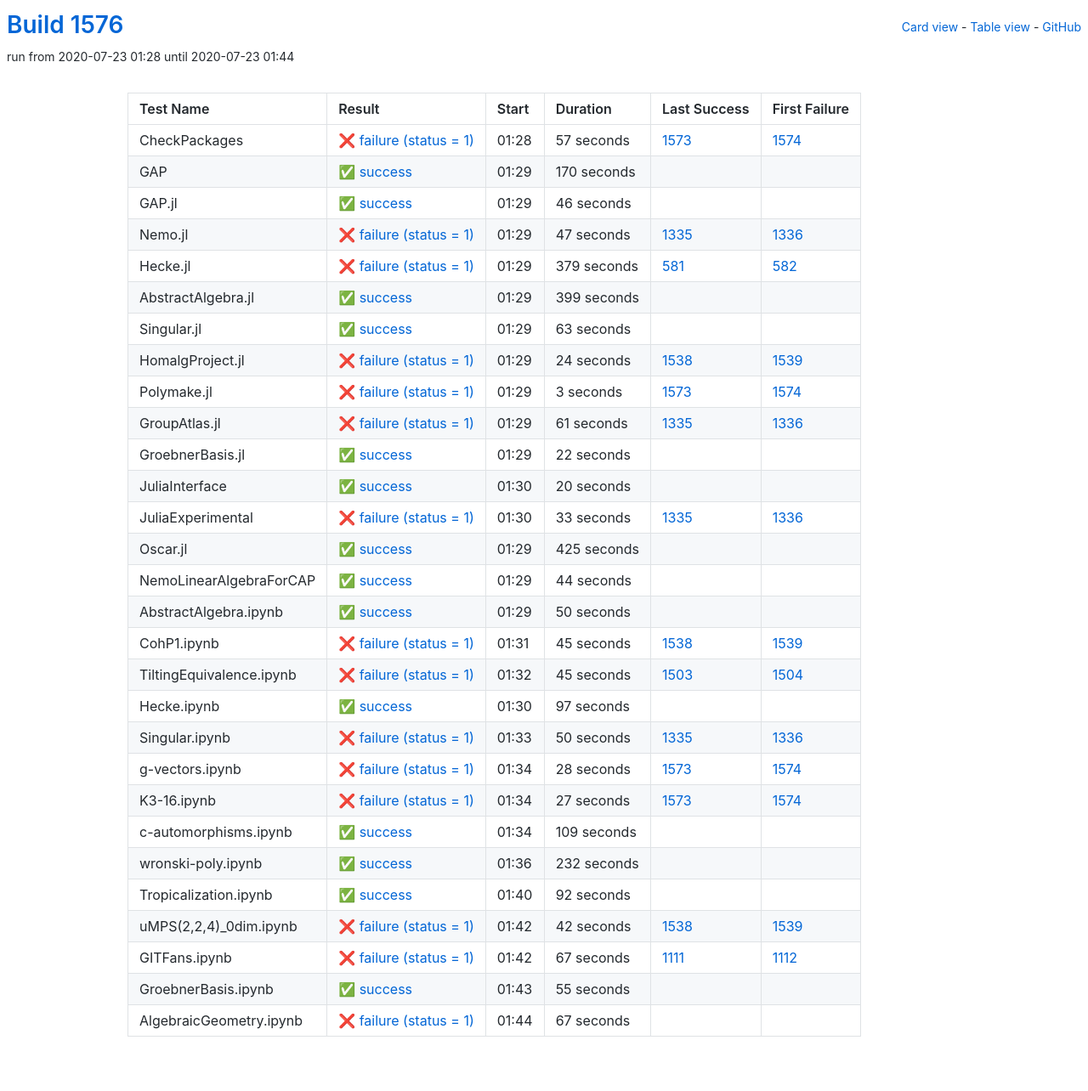
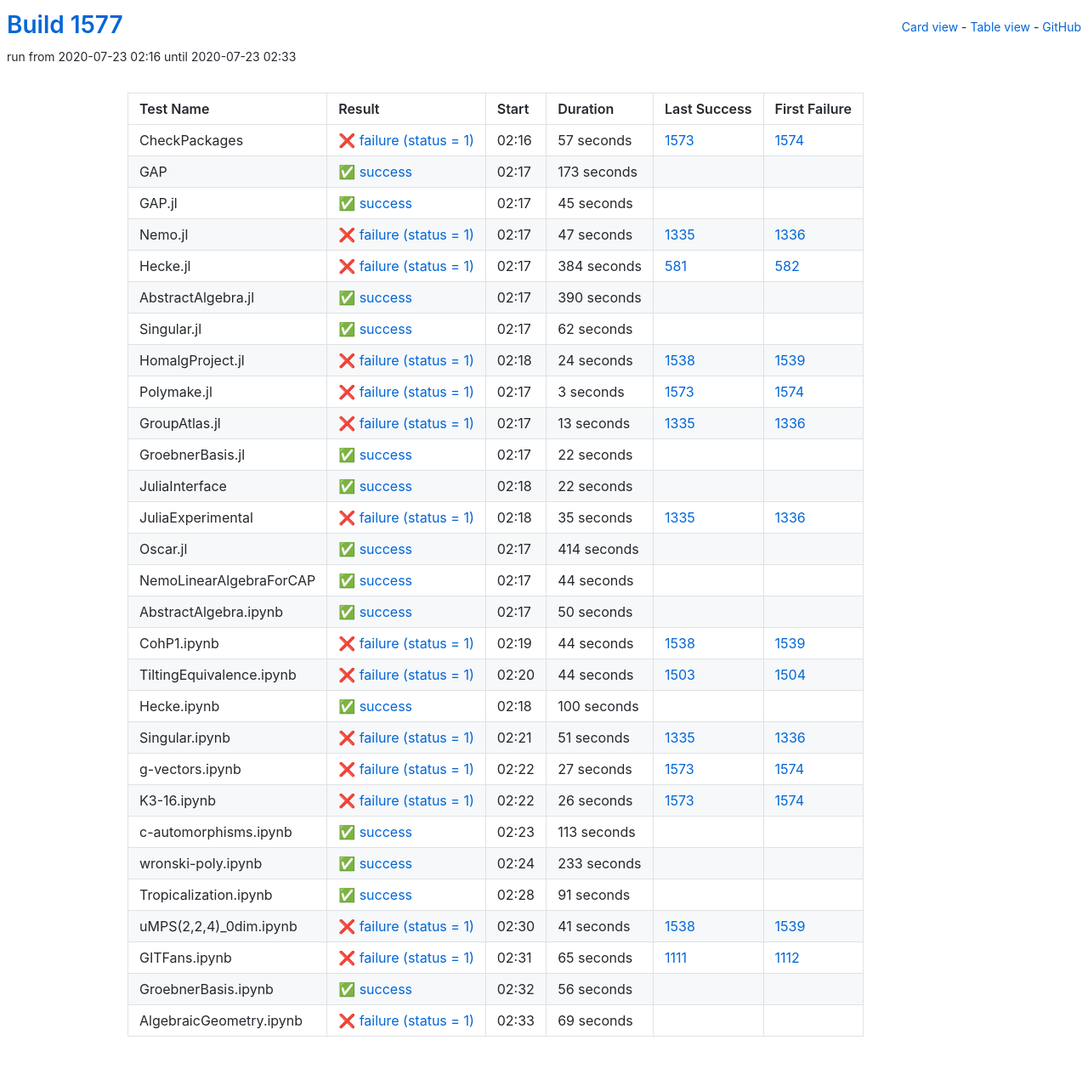
Before and after one commit to oscar-system/oscar-ci-status-1.4, a Jekyll site: the page built from table.html, in a window 1280 px wide. Shown: the whole page at 85% size. Built offline with Jekyll 4.4.1, drawn with Linux system fonts in a browser that asks for light colours.

Commit message:
Build #1577

```diff
--- a/_data/ci.yml
+++ b/_data/ci.yml
@@ -1,6 +1,6 @@
 ---
-build: 1576
-build_url: https://oscarci.mathematik.uni-kl.de/job/oscar-julia-1.4/1576/
+build: 1577
+build_url: https://oscarci.mathematik.uni-kl.de/job/oscar-julia-1.4/1577/
 job: oscar-julia-1.4
 organization: oscar-system
 repo: oscar-ci-status-1.4
@@ -8,8 +8,8 @@ repourl: https://github.com/oscar-system/oscar-ci-status-1.4
 tests:
 - name: CheckPackages
   id: checkpackages
-  log: https://oscarci.mathematik.uni-kl.de/job/oscar-julia-1.4/1576/artifact/logs/build-1576/CheckPackages.log
-  start: 2020-07-23 01:28
+  log: https://oscarci.mathematik.uni-kl.de/job/oscar-julia-1.4/1577/artifact/logs/build-1577/CheckPackages.log
+  start: 2020-07-23 02:16
   success: false
   exitcode: 1
   status: failure
@@ -20,32 +20,32 @@ tests:
   first_failure_url: https://oscarci.mathematik.uni-kl.de/job/oscar-julia-1.4/1574/
 - name: GAP
   id: gap
-  log: https://oscarci.mathematik.uni-kl.de/job/oscar-julia-1.4/1576/artifact/logs/build-1576/GAP.log
-  start: 2020-07-23 01:29
+  log: https://oscarci.mathematik.uni-kl.de/job/oscar-julia-1.4/1577/artifact/logs/build-1577/GAP.log
+  start: 2020-07-23 02:17
   success: true
   exitcode: 0
   status: success
-  duration: 170
+  duration: 173
   last_success: false
   last_success_url:
   first_failure: false
   first_failure_url:
 - name: GAP.jl
   id: gap-jl
-  log: https://oscarci.mathematik.uni-kl.de/job/oscar-julia-1.4/1576/artifact/logs/build-1576/GAP.jl.log
-  start: 2020-07-23 01:29
+  log: https://oscarci.mathematik.uni-kl.de/job/oscar-julia-1.4/1577/artifact/logs/build-1577/GAP.jl.log
+  start: 2020-07-23 02:17
   success: true
   exitcode: 0
   status: success
-  duration: 46
+  duration: 45
   last_success: false
   last_success_url:
   first_failure: false
   first_failure_url:
 - name: Nemo.jl
   id: nemo-jl
-  log: https://oscarci.mathematik.uni-kl.de/job/oscar-julia-1.4/1576/artifact/logs/build-1576/Nemo.jl.log
-  start: 2020-07-23 01:29
+  log: https://oscarci.mathematik.uni-kl.de/job/oscar-julia-1.4/1577/artifact/logs/build-1577/Nemo.jl.log
+  start: 2020-07-23 02:17
   success: false
   exitcode: 1
   status: failure
@@ -56,44 +56,44 @@ tests:
   first_failure_url: https://oscarci.mathematik.uni-kl.de/job/oscar-julia-1.4/1336/
 - name: Hecke.jl
   id: hecke-jl
-  log: https://oscarci.mathematik.uni-kl.de/job/oscar-julia-1.4/1576/artifact/logs/build-1576/Hecke.jl.log
-  start: 2020-07-23 01:29
+  log: https://oscarci.mathematik.uni-kl.de/job/oscar-julia-1.4/1577/artifact/logs/build-1577/Hecke.jl.log
+  start: 2020-07-23 02:17
   success: false
   exitcode: 1
   status: failure
-  duration: 379
+  duration: 384
   last_success: 581
   last_success_url: https://oscarci.mathematik.uni-kl.de/job/oscar-julia-1.4/581/
   first_failure: 582
   first_failure_url: https://oscarci.mathematik.uni-kl.de/job/oscar-julia-1.4/582/
 - name: AbstractAlgebra.jl
   id: abstractalgebra-jl
-  log: https://oscarci.mathematik.uni-kl.de/job/oscar-julia-1.4/1576/artifact/logs/build-1576/AbstractAlgebra.jl.log
-  start: 2020-07-23 01:29
+  log: https://oscarci.mathematik.uni-kl.de/job/oscar-julia-1.4/1577/artifact/logs/build-1577/AbstractAlgebra.jl.log
+  start: 2020-07-23 02:17
   success: true
   exitcode: 0
   status: success
-  duration: 399
+  duration: 390
   last_success: false
   last_success_url:
   first_failure: false
   first_failure_url:
 - name: Singular.jl
   id: singular-jl
-  log: https://oscarci.mathematik.uni-kl.de/job/oscar-julia-1.4/1576/artifact/logs/build-1576/Singular.jl.log
-  start: 2020-07-23 01:29
+  log: https://oscarci.mathematik.uni-kl.de/job/oscar-julia-1.4/1577/artifact/logs/build-1577/Singular.jl.log
+  start: 2020-07-23 02:17
   success: true
   exitcode: 0
   status: success
-  duration: 63
+  duration: 62
   last_success: false
   last_success_url:
   first_failure: false
   first_failure_url:
 - name: HomalgProject.jl
   id: homalgproject-jl
-  log: https://oscarci.mathematik.uni-kl.de/job/oscar-julia-1.4/1576/artifact/logs/build-1576/HomalgProject.jl.log
-  start: 2020-07-23 01:29
+  log: https://oscarci.mathematik.uni-kl.de/job/oscar-julia-1.4/1577/artifact/logs/build-1577/HomalgProject.jl.log
+  start: 2020-07-23 02:18
   success: false
   exitcode: 1
   status: failure
@@ -104,8 +104,8 @@ tests:
   first_failure_url: https://oscarci.mathematik.uni-kl.de/job/oscar-julia-1.4/1539/
 - name: Polymake.jl
   id: polymake-jl
-  log: https://oscarci.mathematik.uni-kl.de/job/oscar-julia-1.4/1576/artifact/logs/build-1576/Polymake.jl.log
-  start: 2020-07-23 01:29
+  log: https://oscarci.mathematik.uni-kl.de/job/oscar-julia-1.4/1577/artifact/logs/build-1577/Polymake.jl.log
+  start: 2020-07-23 02:17
   success: false
   exitcode: 1
   status: failure
@@ -116,20 +116,20 @@ tests:
   first_failure_url: https://oscarci.mathematik.uni-kl.de/job/oscar-julia-1.4/1574/
 - name: GroupAtlas.jl
   id: groupatlas-jl
-  log: https://oscarci.mathematik.uni-kl.de/job/oscar-julia-1.4/1576/artifact/logs/build-1576/GroupAtlas.jl.log
-  start: 2020-07-23 01:29
+  log: https://oscarci.mathematik.uni-kl.de/job/oscar-julia-1.4/1577/artifact/logs/build-1577/GroupAtlas.jl.log
+  start: 2020-07-23 02:17
   success: false
   exitcode: 1
   status: failure
-  duration: 61
+  duration: 13
   last_success: 1335
   last_success_url: https://oscarci.mathematik.uni-kl.de/job/oscar-julia-1.4/1335/
   first_failure: 1336
   first_failure_url: https://oscarci.mathematik.uni-kl.de/job/oscar-julia-1.4/1336/
 - name: GroebnerBasis.jl
   id: groebnerbasis-jl
-  log: https://oscarci.mathematik.uni-kl.de/job/oscar-julia-1.4/1576/artifact/logs/build-1576/GroebnerBasis.jl.log
-  start: 2020-07-23 01:29
+  log: https://oscarci.mathematik.uni-kl.de/job/oscar-julia-1.4/1577/artifact/logs/build-1577/GroebnerBasis.jl.log
+  start: 2020-07-23 02:17
   success: true
   exitcode: 0
   status: success
@@ -140,44 +140,44 @@ tests:
   first_failure_url:
 - name: JuliaInterface
   id: juliainterface
-  log: https://oscarci.mathematik.uni-kl.de/job/oscar-julia-1.4/1576/artifact/logs/build-1576/JuliaInterface.log
-  start: 2020-07-23 01:30
+  log: https://oscarci.mathematik.uni-kl.de/job/oscar-julia-1.4/1577/artifact/logs/build-1577/JuliaInterface.log
+  start: 2020-07-23 02:18
   success: true
   exitcode: 0
   status: success
-  duration: 20
+  duration: 22
   last_success: false
   last_success_url:
   first_failure: false
   first_failure_url:
 - name: JuliaExperimental
   id: juliaexperimental
-  log: https://oscarci.mathematik.uni-kl.de/job/oscar-julia-1.4/1576/artifact/logs/build-1576/JuliaExperimental.log
-  start: 2020-07-23 01:30
+  log: https://oscarci.mathematik.uni-kl.de/job/oscar-julia-1.4/1577/artifact/logs/build-1577/JuliaExperimental.log
+  start: 2020-07-23 02:18
   success: false
   exitcode: 1
   status: failure
-  duration: 33
+  duration: 35
   last_success: 1335
   last_success_url: https://oscarci.mathematik.uni-kl.de/job/oscar-julia-1.4/1335/
   first_failure: 1336
   first_failure_url: https://oscarci.mathematik.uni-kl.de/job/oscar-julia-1.4/1336/
 - name: Oscar.jl
   id: oscar-jl
-  log: https://oscarci.mathematik.uni-kl.de/job/oscar-julia-1.4/1576/artifact/logs/build-1576/Oscar.jl.log
-  start: 2020-07-23 01:29
+  log: https://oscarci.mathematik.uni-kl.de/job/oscar-julia-1.4/1577/artifact/logs/build-1577/Oscar.jl.log
+  start: 2020-07-23 02:17
   success: true
   exitcode: 0
   status: success
-  duration: 425
+  duration: 414
   last_success: false
   last_success_url:
   first_failure: false
   first_failure_url:
 - name: NemoLinearAlgebraForCAP
   id: nemolinearalgebraforcap
-  log: https://oscarci.mathematik.uni-kl.de/job/oscar-julia-1.4/1576/artifact/logs/build-1576/NemoLinearAlgebraForCAP.log
-  start: 2020-07-23 01:29
+  log: https://oscarci.mathematik.uni-kl.de/job/oscar-julia-1.4/1577/artifact/logs/build-1577/NemoLinearAlgebraForCAP.log
+  start: 2020-07-23 02:17
   success: true
   exitcode: 0
   status: success
@@ -188,8 +188,8 @@ tests:
   first_failure_url:
 - name: AbstractAlgebra.ipynb
   id: abstractalgebra-ipynb
-  log: https://oscarci.mathematik.uni-kl.de/job/oscar-julia-1.4/1576/artifact/logs/build-1576/AbstractAlgebra.ipynb.log
-  start: 2020-07-23 01:29
+  log: https://oscarci.mathematik.uni-kl.de/job/oscar-julia-1.4/1577/artifact/logs/build-1577/AbstractAlgebra.ipynb.log
+  start: 2020-07-23 02:17
   success: true
   exitcode: 0
   status: success
@@ -200,68 +200,56 @@ tests:
   first_failure_url:
 - name: CohP1.ipynb
   id: cohp1-ipynb
-  log: https://oscarci.mathematik.uni-kl.de/job/oscar-julia-1.4/1576/artifact/logs/build-1576/CohP1.ipynb.log
-  start: 2020-07-23 01:31
+  log: https://oscarci.mathematik.uni-kl.de/job/oscar-julia-1.4/1577/artifact/logs/build-1577/CohP1.ipynb.log
+  start: 2020-07-23 02:19
   success: false
   exitcode: 1
   status: failure
-  duration: 45
+  duration: 44
   last_success: 1538
   last_success_url: https://oscarci.mathematik.uni-kl.de/job/oscar-julia-1.4/1538/
   first_failure: 1539
   first_failure_url: https://oscarci.mathematik.uni-kl.de/job/oscar-julia-1.4/1539/
 - name: TiltingEquivalence.ipynb
   id: tiltingequivalence-ipynb
-  log: https://oscarci.mathematik.uni-kl.de/job/oscar-julia-1.4/1576/artifact/logs/build-1576/TiltingEquivalence.ipynb.log
-  start: 2020-07-23 01:32
+  log: https://oscarci.mathematik.uni-kl.de/job/oscar-julia-1.4/1577/artifact/logs/build-1577/TiltingEquivalence.ipynb.log
+  start: 2020-07-23 02:20
   success: false
   exitcode: 1
   status: failure
-  duration: 45
+  duration: 44
   last_success: 1503
   last_success_url: https://oscarci.mathematik.uni-kl.de/job/oscar-julia-1.4/1503/
   first_failure: 1504
   first_failure_url: https://oscarci.mathematik.uni-kl.de/job/oscar-julia-1.4/1504/
 - name: Hecke.ipynb
   id: hecke-ipynb
-  log: https://oscarci.mathematik.uni-kl.de/job/oscar-julia-1.4/1576/artifact/logs/build-1576/Hecke.ipynb.log
-  start: 2020-07-23 01:30
+  log: https://oscarci.mathematik.uni-kl.de/job/oscar-julia-1.4/1577/artifact/logs/build-1577/Hecke.ipynb.log
+  start: 2020-07-23 02:18
   success: true
   exitcode: 0
   status: success
-  duration: 97
+  duration: 100
   last_success: false
   last_success_url:
   first_failure: false
   first_failure_url:
 - name: Singular.ipynb
   id: singular-ipynb
-  log: https://oscarci.mathematik.uni-kl.de/job/oscar-julia-1.4/1576/artifact/logs/build-1576/Singular.ipynb.log
-  start: 2020-07-23 01:33
+  log: https://oscarci.mathematik.uni-kl.de/job/oscar-julia-1.4/1577/artifact/logs/build-1577/Singular.ipynb.log
+  start: 2020-07-23 02:21
   success: false
   exitcode: 1
   status: failure
-  duration: 50
+  duration: 51
   last_success: 1335
   last_success_url: https://oscarci.mathematik.uni-kl.de/job/oscar-julia-1.4/1335/
   first_failure: 1336
   first_failure_url: https://oscarci.mathematik.uni-kl.de/job/oscar-julia-1.4/1336/
 - name: g-vectors.ipynb
   id: g-vectors-ipynb
-  log: https://oscarci.mathematik.uni-kl.de/job/oscar-julia-1.4/1576/artifact/logs/build-1576/g-vectors.ipynb.log
-  start: 2020-07-23 01:34
-  success: false
-  exitcode: 1
-  status: failure
-  duration: 28
-  last_success: 1573
-  last_success_url: https://oscarci.mathematik.uni-kl.de/job/oscar-julia-1.4/1573/
-  first_failure: 1574
-  first_failure_url: https://oscarci.mathematik.uni-kl.de/job/oscar-julia-1.4/1574/
-- name: K3-16.ipynb
-  id: k3-16-ipynb
-  log: https://oscarci.mathematik.uni-kl.de/job/oscar-julia-1.4/1576/artifact/logs/build-1576/K3-16.ipynb.log
-  start: 2020-07-23 01:34
+  log: https://oscarci.mathematik.uni-kl.de/job/oscar-julia-1.4/1577/artifact/logs/build-1577/g-vectors.ipynb.log
+  start: 2020-07-23 02:22
   success: false
   exitcode: 1
   status: failure
@@ -270,86 +258,98 @@ tests:
   last_success_url: https://oscarci.mathematik.uni-kl.de/job/oscar-julia-1.4/1573/
   first_failure: 1574
   first_failure_url: https://oscarci.mathematik.uni-kl.de/job/oscar-julia-1.4/1574/
+- name: K3-16.ipynb
+  id: k3-16-ipynb
+  log: https://oscarci.mathematik.uni-kl.de/job/oscar-julia-1.4/1577/artifact/logs/build-1577/K3-16.ipynb.log
+  start: 2020-07-23 02:22
+  success: false
+  exitcode: 1
+  status: failure
+  duration: 26
+  last_success: 1573
+  last_success_url: https://oscarci.mathematik.uni-kl.de/job/oscar-julia-1.4/1573/
+  first_failure: 1574
+  first_failure_url: https://oscarci.mathematik.uni-kl.de/job/oscar-julia-1.4/1574/
 - name: c-automorphisms.ipynb
   id: c-automorphisms-ipynb
-  log: https://oscarci.mathematik.uni-kl.de/job/oscar-julia-1.4/1576/artifact/logs/build-1576/c-automorphisms.ipynb.log
-  start: 2020-07-23 01:34
+  log: https://oscarci.mathematik.uni-kl.de/job/oscar-julia-1.4/1577/artifact/logs/build-1577/c-automorphisms.ipynb.log
+  start: 2020-07-23 02:23
   success: true
   exitcode: 0
   status: success
-  duration: 109
+  duration: 113
   last_success: false
   last_success_url:
   first_failure: false
   first_failure_url:
 - name: wronski-poly.ipynb
   id: wronski-poly-ipynb
-  log: https://oscarci.mathematik.uni-kl.de/job/oscar-julia-1.4/1576/artifact/logs/build-1576/wronski-poly.ipynb.log
-  start: 2020-07-23 01:36
+  log: https://oscarci.mathematik.uni-kl.de/job/oscar-julia-1.4/1577/artifact/logs/build-1577/wronski-poly.ipynb.log
+  start: 2020-07-23 02:24
   success: true
   exitcode: 0
   status: success
-  duration: 232
+  duration: 233
   last_success: false
   last_success_url:
   first_failure: false
   first_failure_url:
 - name: Tropicalization.ipynb
   id: tropicalization-ipynb
-  log: https://oscarci.mathematik.uni-kl.de/job/oscar-julia-1.4/1576/artifact/logs/build-1576/Tropicalization.ipynb.log
-  start: 2020-07-23 01:40
+  log: https://oscarci.mathematik.uni-kl.de/job/oscar-julia-1.4/1577/artifact/logs/build-1577/Tropicalization.ipynb.log
+  start: 2020-07-23 02:28
   success: true
   exitcode: 0
   status: success
-  duration: 92
+  duration: 91
   last_success: false
   last_success_url:
   first_failure: false
   first_failure_url:
 - name: uMPS(2,2,4)_0dim.ipynb
   id: umps-2-2-4-0dim-ipynb
-  log: https://oscarci.mathematik.uni-kl.de/job/oscar-julia-1.4/1576/artifact/logs/build-1576/uMPS-2-2-4-_0dim.ipynb.log
-  start: 2020-07-23 01:42
+  log: https://oscarci.mathematik.uni-kl.de/job/oscar-julia-1.4/1577/artifact/logs/build-1577/uMPS-2-2-4-_0dim.ipynb.log
+  start: 2020-07-23 02:30
   success: false
   exitcode: 1
   status: failure
-  duration: 42
+  duration: 41
   last_success: 1538
   last_success_url: https://oscarci.mathematik.uni-kl.de/job/oscar-julia-1.4/1538/
   first_failure: 1539
   first_failure_url: https://oscarci.mathematik.uni-kl.de/job/oscar-julia-1.4/1539/
 - name: GITFans.ipynb
   id: gitfans-ipynb
-  log: https://oscarci.mathematik.uni-kl.de/job/oscar-julia-1.4/1576/artifact/logs/build-1576/GITFans.ipynb.log
-  start: 2020-07-23 01:42
+  log: https://oscarci.mathematik.uni-kl.de/job/oscar-julia-1.4/1577/artifact/logs/build-1577/GITFans.ipynb.log
+  start: 2020-07-23 02:31
   success: false
   exitcode: 1
   status: failure
-  duration: 67
+  duration: 65
   last_success: 1111
   last_success_url: https://oscarci.mathematik.uni-kl.de/job/oscar-julia-1.4/1111/
   first_failure: 1112
   first_failure_url: https://oscarci.mathematik.uni-kl.de/job/oscar-julia-1.4/1112/
 - name: GroebnerBasis.ipynb
   id: groebnerbasis-ipynb
-  log: https://oscarci.mathematik.uni-kl.de/job/oscar-julia-1.4/1576/artifact/logs/build-1576/GroebnerBasis.ipynb.log
-  start: 2020-07-23 01:43
+  log: https://oscarci.mathematik.uni-kl.de/job/oscar-julia-1.4/1577/artifact/logs/build-1577/GroebnerBasis.ipynb.log
+  start: 2020-07-23 02:32
   success: true
   exitcode: 0
   status: success
-  duration: 55
+  duration: 56
   last_success: false
   last_success_url:
   first_failure: false
   first_failure_url:
 - name: AlgebraicGeometry.ipynb
   id: algebraicgeometry-ipynb
-  log: https://oscarci.mathematik.uni-kl.de/job/oscar-julia-1.4/1576/artifact/logs/build-1576/AlgebraicGeometry.ipynb.log
-  start: 2020-07-23 01:44
+  log: https://oscarci.mathematik.uni-kl.de/job/oscar-julia-1.4/1577/artifact/logs/build-1577/AlgebraicGeometry.ipynb.log
+  start: 2020-07-23 02:33
   success: false
   exitcode: 1
   status: failure
-  duration: 67
+  duration: 69
   last_success: false
   last_success_url:
   first_failure: false
```
Also changed, not shown: README.md.
